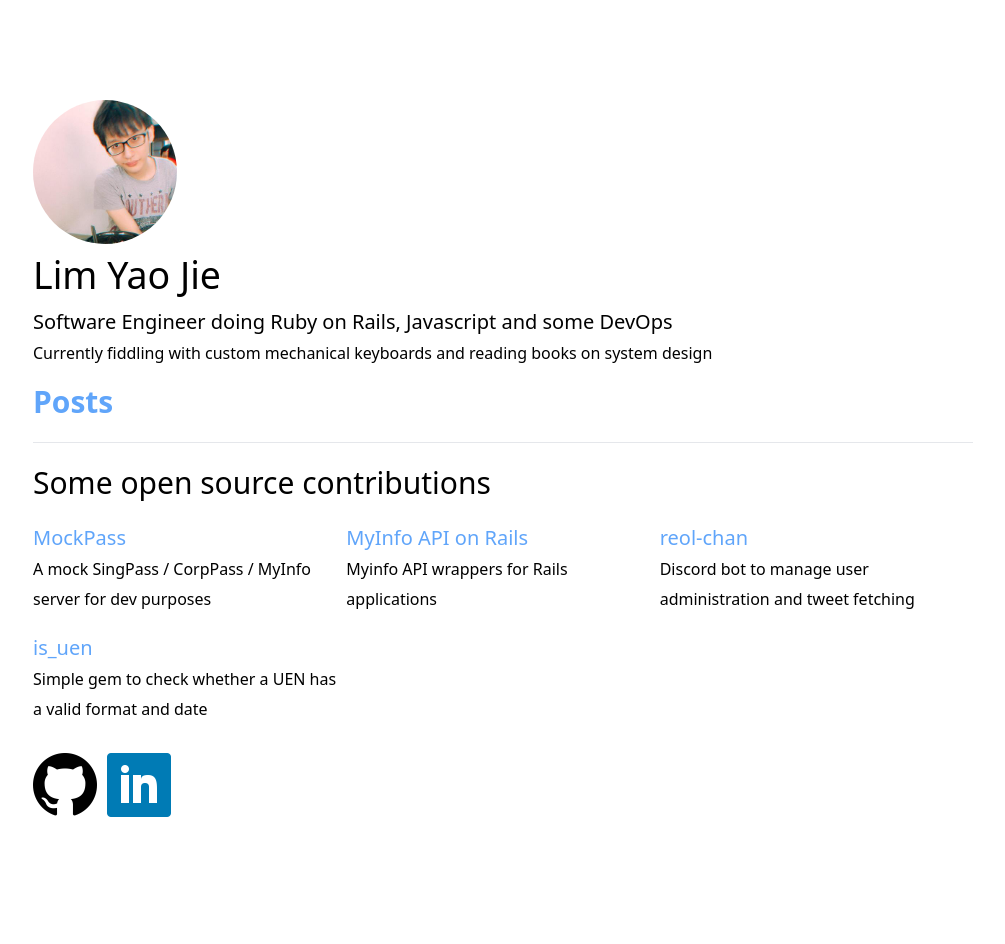
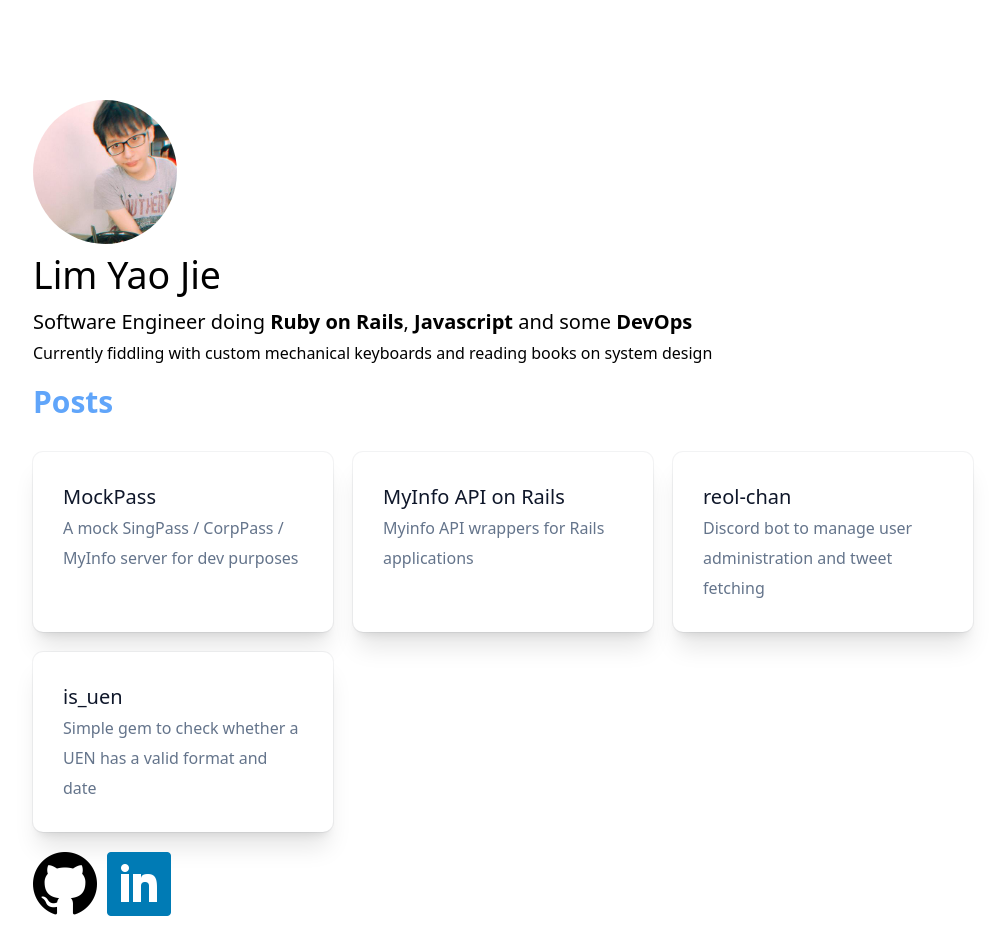
Before and after one commit to causztic/nextjs-blog, a Next.js app: page / in a window 1280 px wide. Shown: the whole page, without its empty margins (137-1142 px from the left). Before the commit the page ends 845 px from the top, so only its background shows below. Built offline with nearby package versions, Linux system fonts and the light colour scheme.

Commit message:
Update styling for project list

```diff
--- a/components/list.tsx
+++ b/components/list.tsx
@@ -8,7 +8,7 @@ export default function List(): JSX.Element {
 
   return (
     <>
-      <ul className="flex flex-row flex-wrap">
+      <ul className="grid md:grid-cols-3 gap-4 grid-cols-1">
         {items.map((item) => <ListItem key={item.name} {...item} />)}
       </ul>
     </>
@@ -23,12 +23,12 @@ type ListItemProps = {
 
 function ListItem({ name, url, description }: ListItemProps): JSX.Element {
   return (
-    <li className="w-full box-border my-2 pr-2 w-full md:w-1/3">
-      <a className="text-blue-400" href={url} target="_blank" rel="noreferrer noopener">
+    <li className="w-full bg-white dark:bg-slate-700 box-border rounded-lg px-6 py-6 ring-1 ring-slate-900/5 shadow-xl">
+      <a className="text-slate-900 dark:text-blue-300" href={url} target="_blank" rel="noreferrer noopener">
         {name}
       </a>
       <br />
-      <small>{description}</small>
+      <small className="text-slate-500 dark:text-slate-300">{description}</small>
     </li>
   )
 }
--- a/pages/index.tsx
+++ b/pages/index.tsx
@@ -2,13 +2,11 @@ import Link from 'next/link'
 import { HomeLayout } from '../components/layout'
 import List from '../components/list'
 
-const description = "Software Engineer doing Ruby on Rails, Javascript and some DevOps"
-
 export default function Home(): JSX.Element {
   return (
     <HomeLayout>
-      <section className="mt-1 mb-3">
-        <p>{description}</p>
+      <section className="mt-1 mb-3 dark:text-slate-300">
+        <p>Software Engineer doing <b>Ruby on Rails</b>, <b>Javascript</b> and some <b>DevOps</b></p>
         <small>Currently fiddling with custom mechanical keyboards and reading books on system design</small>
       </section>
       <section>
@@ -16,8 +14,7 @@ export default function Home(): JSX.Element {
           <a className="font-bold text-2xl text-blue-400">Posts</a>
         </Link>
       </section>
-      <hr className="my-4" />
-      <h2 className="mb-2">Some open source contributions</h2>
+      <br />
       <List />
     </HomeLayout>
   )
```
